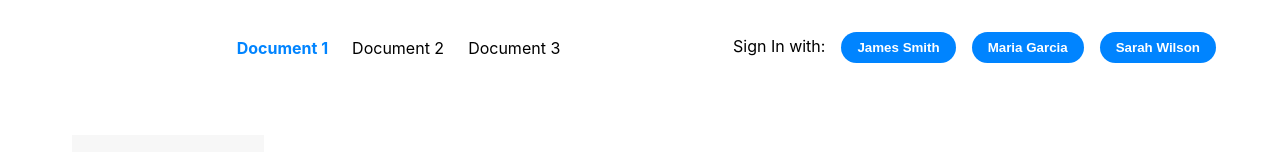
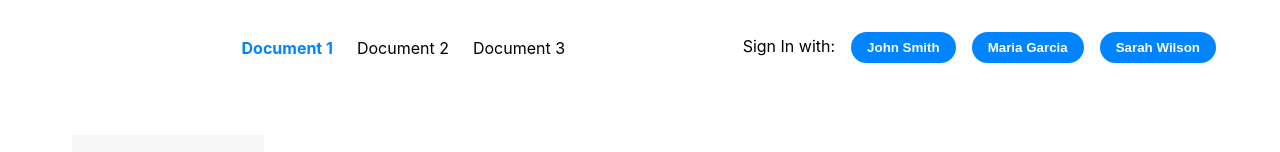
Before and after one commit to snippyly/snippyly-demo-next-ts-cdn, a Next.js app: page / in a window 1280 px wide. Shown: the top 152 px of the page. Built offline with nearby package versions, Linux system fonts and the light colour scheme.

Commit message:
Updated snippyly o 1.0.41.

```diff
--- a/package.json
+++ b/package.json
@@ -14,7 +14,7 @@
     "react-dom": "18.1.0"
   },
   "devDependencies": {
-    "@snippyly/types": "1.0.39",
+    "@snippyly/types": "1.0.41",
     "@types/node": "17.0.32",
     "@types/react": "18.0.9",
     "@types/react-dom": "18.0.3",
--- a/src/components/Toolbar/Toolbar.tsx
+++ b/src/components/Toolbar/Toolbar.tsx
@@ -35,6 +35,9 @@ function Toolbar({ onMenuSelect }: { onMenuSelect: Function }) {
     }
 
     const signOut = () => {
+        if (client) {
+            client.signOutUser();
+        }
         localStorage.removeItem('user');
         window.location.reload();
     }
--- a/src/loadSnippyly.ts
+++ b/src/loadSnippyly.ts
@@ -2,7 +2,7 @@ const loadSnippyly = (callback: Function) => {
     const existingScript = document.getElementById('snippylyScript');
     if (!existingScript) {
         const script = document.createElement('script');
-        script.src = 'https://cdn.jsdelivr.net/npm/@snippyly/sdk@1.0.39/snippyly.js';
+        script.src = 'https://cdn.jsdelivr.net/npm/@snippyly/sdk@1.0.41/snippyly.js';
         script.id = 'snippylyScript';
         script.type = 'module';
         document.body.appendChild(script);
--- a/src/users.ts
+++ b/src/users.ts
@@ -1,21 +1,21 @@
 export const Users = [
     {
         userId: '1',
-        name: 'James Smith',
+        name: 'John Smith',
         photoUrl: '',
-        email: 'james.smith@gmail.com',
+        email: 'john@trysnippyly.com',
         plan: 'free',
         groupId: '',
         contacts: [
             {
                 userId: '2',
                 name: 'Maria Garcia',
-                email: 'maria.garcia@gmail.com',
+                email: 'maria@trysnippyly.com',
             },
             {
                 userId: '3',
                 name: 'Sarah Wilson',
-                email: 'sarah.wilson@gmail.com',
+                email: 'sarah@trysnippyly.com',
             }
         ]
     },
@@ -23,19 +23,19 @@ export const Users = [
         userId: '2',
         name: 'Maria Garcia',
         photoUrl: '',
-        email: 'maria.garcia@gmail.com',
+        email: 'maria@trysnippyly.com',
         plan: 'paid',
         groupId: '',
         contacts: [
             {
                 userId: '1',
-                name: 'James Smith',
-                email: 'james.smith@gmail.com',
+                name: 'John Smith',
+                email: 'john@trysnippyly.com',
             },
             {
                 userId: '3',
                 name: 'Sarah Wilson',
-                email: 'sarah.wilson@gmail.com',
+                email: 'sarah@trysnippyly.com',
             }
         ]
     },
@@ -43,19 +43,19 @@ export const Users = [
         userId: '3',
         name: 'Sarah Wilson',
         photoUrl: '',
-        email: 'sarah.wilson@gmail.com',
+        email: 'sarah@trysnippyly.com',
         plan: 'trial',
         groupId: '',
         contacts: [
             {
                 userId: '1',
-                name: 'James Smith',
-                email: 'james.smith@gmail.com',
+                name: 'John Smith',
+                email: 'john@trysnippyly.com',
             },
             {
                 userId: '2',
                 name: 'Maria Garcia',
-                email: 'maria.garcia@gmail.com',
+                email: 'maria@trysnippyly.com',
             }
         ]
     }
```
Also changed, not shown: 1 other file (tests, documents, lock files or other folders).
